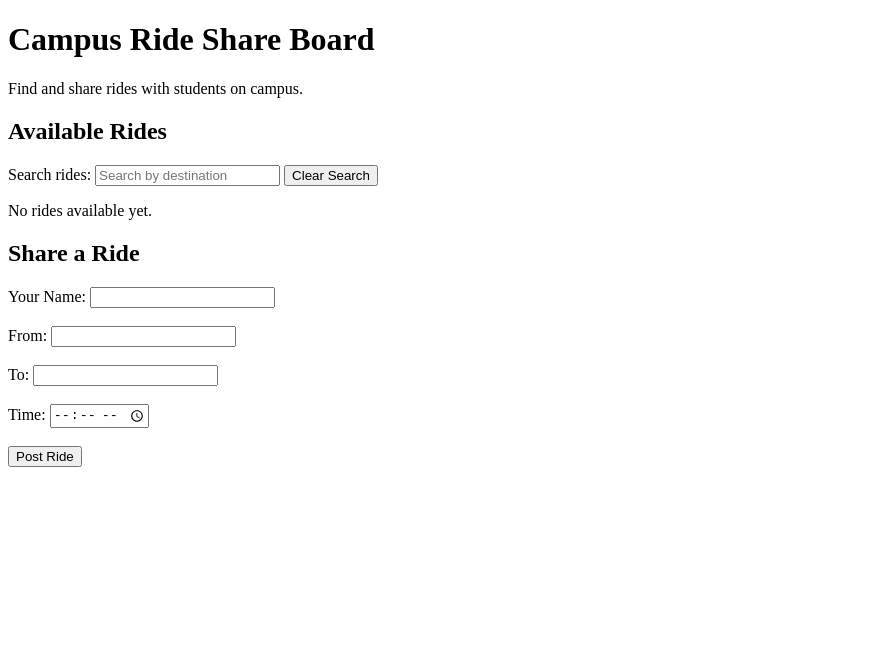
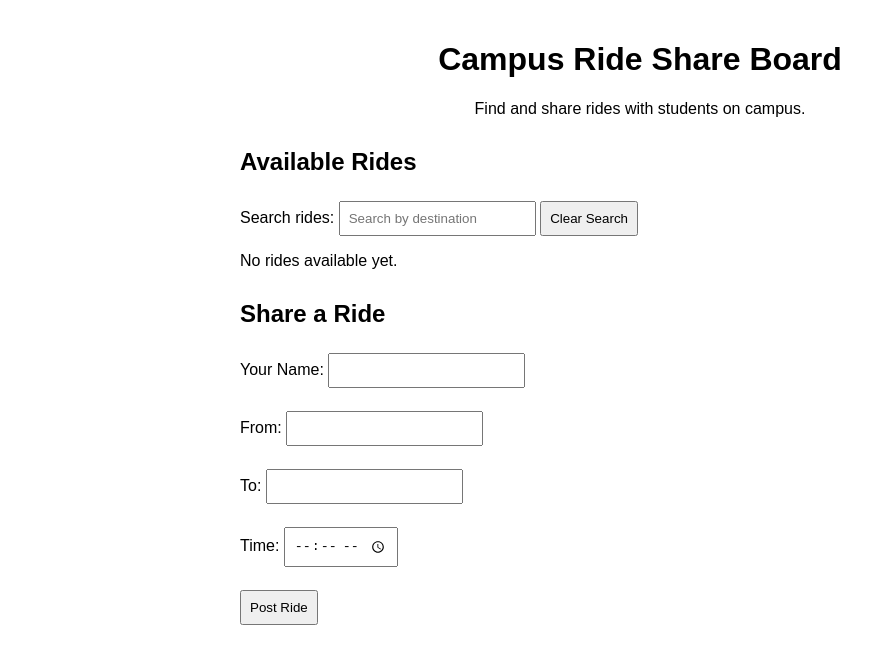
Before and after one commit to umeshchoudhary-png/Campus-Ride-Share-Board, a website: page public/index.html in a window 1280 px wide. Shown: the whole page, without its empty margins (0-895 px from the left). Drawn offline with Linux system fonts and the light colour scheme.

Commit message:
style: improve ride board layout

```diff
--- a/public/index.html
+++ b/public/index.html
@@ -4,7 +4,36 @@
     <meta charset="UTF-8">
     <meta name="viewport" content="width=device-width, initial-scale=1.0">
     <title>Campus Ride Share Board</title>
+
+    <style>
+        body {
+            font-family: Arial, sans-serif;
+            max-width: 800px;
+            margin: 0 auto;
+            padding: 20px;
+        }
+
+        header {
+            text-align: center;
+            margin-bottom: 30px;
+        }
+
+        section {
+            margin-bottom: 30px;
+        }
+
+        input,
+        button {
+            padding: 8px;
+            margin-top: 5px;
+        }
+
+        .delete-button {
+            cursor: pointer;
+        }
+    </style>
 </head>
+
 <body>
     <header>
         <h1>Campus Ride Share Board</h1>
```
